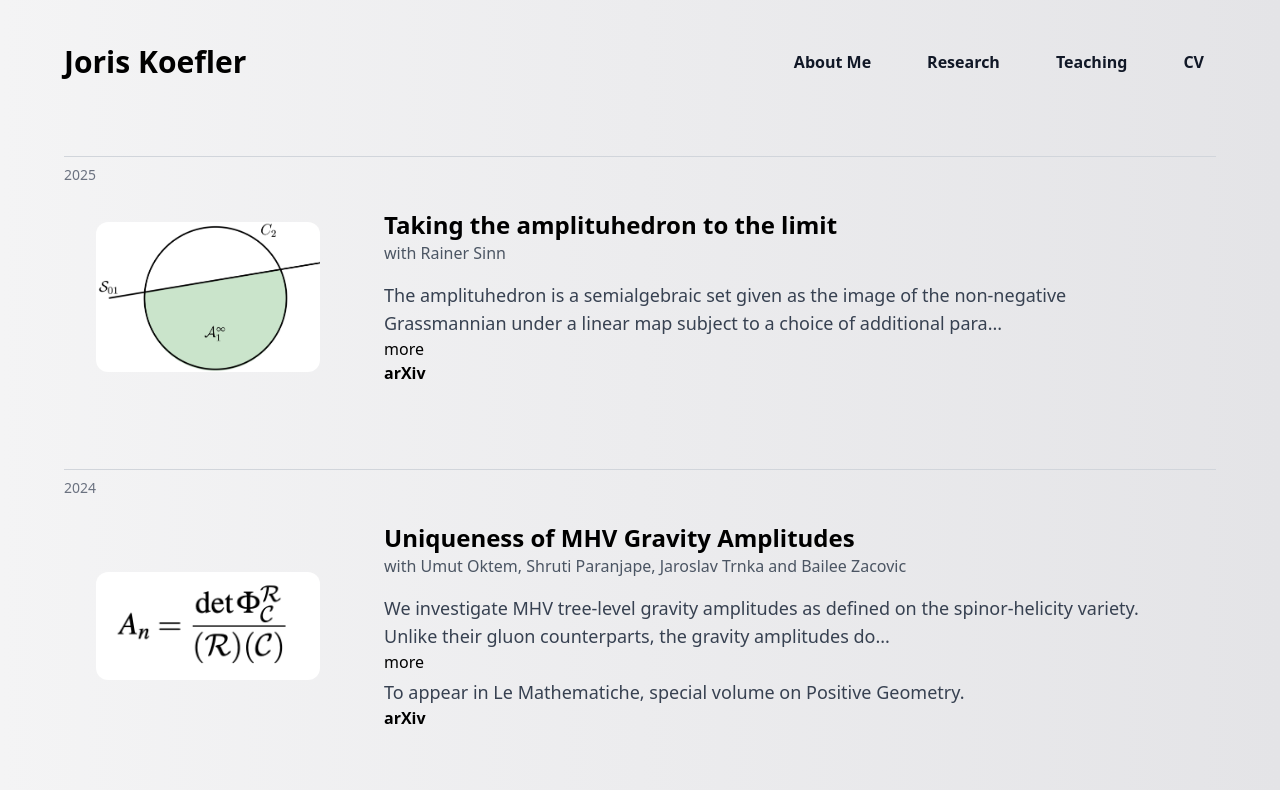
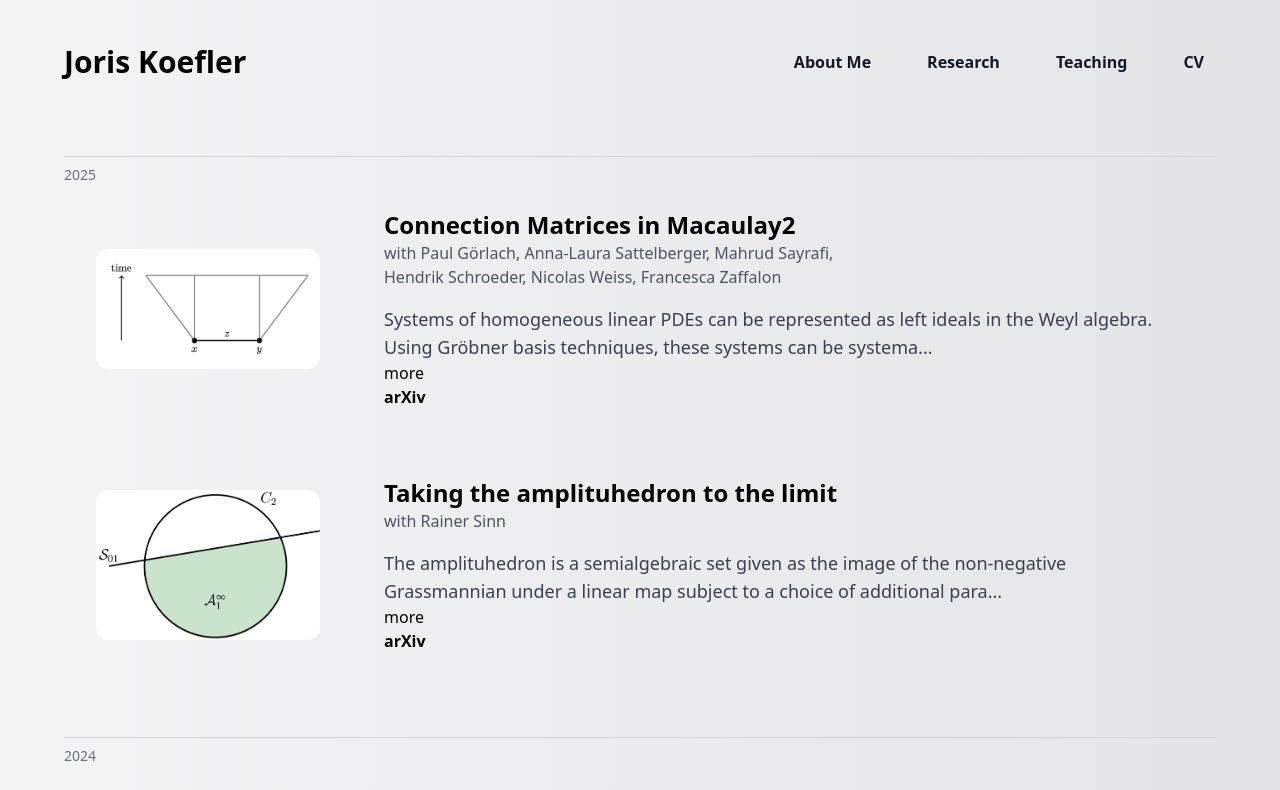
Before and after one commit to jkoefler/academicwebsite, a Next.js app: page /research in a window 1280 px wide. Shown: the top 790 px of the page. Built offline with nearby package versions, Linux system fonts and the light colour scheme.

Commit message:
added connection matrices

```diff
--- a/app/components/Publications.js
+++ b/app/components/Publications.js
@@ -4,9 +4,35 @@ import Abstract from "@/app/components/Abstract.js";
 export default function Publications() {
   return (
     <div className="flex flex-col gap-9 lg:mx-16">
+      {/*2025*/}
       <div className="w-full border-t border-gray-300 mt-8 relative">
       <span className="absolute left-0 top-2 text-gray-500 text-sm">2025</span>
       </div>
+
+      {/* New Section with Image on Left and Text on Right */}
+    <div className="flex flex-col lg:flex-row items-center justify-start text-center lg:text-left px-4 lg:px-8 gap-12 transition-all duration-700 ease-in-out">
+        {/* Left - Image */}
+        <div className="flex justify-center w-1/2 lg:w-1/4">
+          <img src="/connectionMatrices.png" alt="Project Image" className="rounded-xl  object-contain w-auto h-auto lg:h-auto mx-auto" />
+        </div>
+        {/* Right - Text */}
+        <div className=" flex-shrink-0 w-full lg:w-3/4 text-center lg:text-left p-4">
+          {/* Highlited publication section */}
+          <h2 className = "text-balance font-bold text-2xl mt-0 mb-0">
+            Connection Matrices in Macaulay2
+          </h2>
+          <p className="text-balance text-gray-600 mt-0">  {/* Removed margin-top */}
+            with Paul Görlach, Anna-Laura Sattelberger, Mahrud Sayrafi, Hendrik Schroeder, Nicolas Weiss, Francesca Zaffalon
+          </p>
+          <Abstract
+          text="Systems of homogeneous linear PDEs can be represented as left ideals in the Weyl algebra. Using Gröbner basis techniques, these systems can be systematically encoded by connection matrices. In fundamental particle physics and theoretical cosmology, when investigating scattering amplitudes and cosmological correlators, they turn up as systems of differential equations in matrix form. We explain the implementation of our package ConnectionMatrices in Macaulay2 and showcase a few examples from physics."
+          />
+          <Link href="https://arxiv.org/abs/2504.01362" target="_blank" rel="noopener noreferrer" className="text-balance font-semibold text-1xl mb-1 hover:underline">
+            arXiv
+          </Link>
+        </div>
+      </div>
+
     {/* New Section with Image on Left and Text on Right */}
     <div className="flex flex-col lg:flex-row items-center justify-start text-center lg:text-left px-4 lg:px-8 gap-12 transition-all duration-700 ease-in-out">
         {/* Left - Image */}
@@ -31,6 +57,7 @@ export default function Publications() {
         </div>
       </div>
 
+      {/*2024*/}
       <div className="w-full border-t border-gray-300 mt-8 relative">
       <span className="absolute left-0 top-2 text-gray-500 text-sm">2024</span>
       </div>
```
